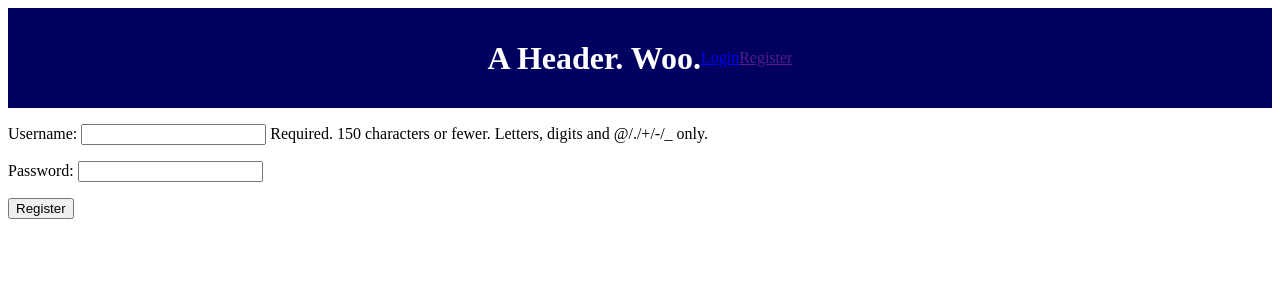
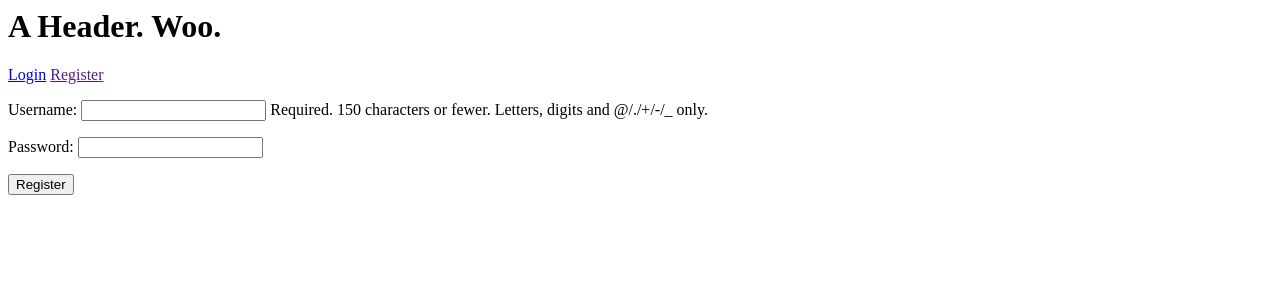
Before and after one commit to pennomi/openwest2015-twitter-clone, a Django app: page /register/ in a window 1280 px wide. Shown: the top 300 px of the page. Run offline with Django 3.2, Linux system fonts and the light colour scheme.

Commit message:
CSS tweak to push body down below fixed header
Conflicts:
	tweets/static/css/site.css

```diff
--- a/tweets/static/css/site.css
+++ b/tweets/static/css/site.css
@@ -1,18 +1,5 @@
-.header {
-  width: 100%;
-  position:relative;
-  left: 0;
-  right:0;
-  top: 0;
-  z-index: 5000;
-  display: flex;
-  justify-content: center;
-  align-items: center;
-  height: 100px;
-  background: #000060;
-  box-shadow: 0 5px; 10px rgba(0,0,0,.4);
-  text-align: center;
-  color: white;
+.body-content {
+  padding: 60px 15px;
 }
 
 
```
